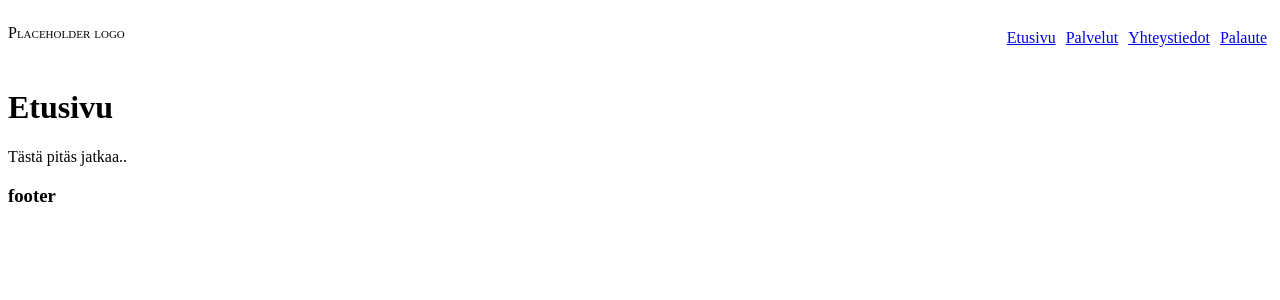
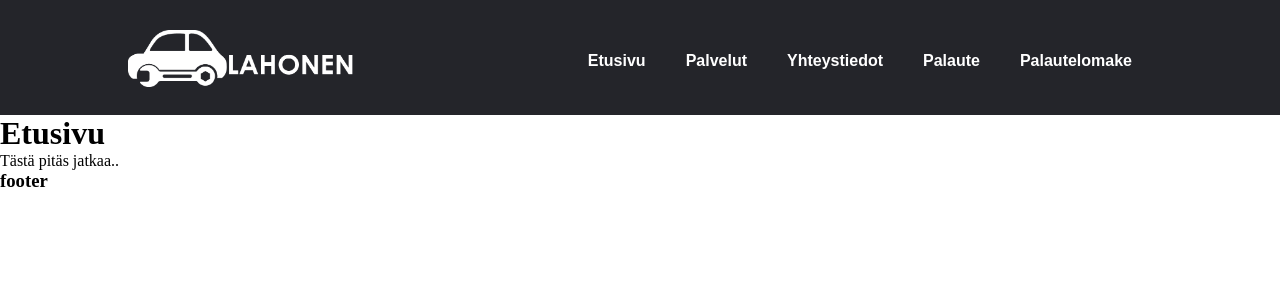
Before and after one commit to KaritaLaine/Autokorjaamo, a Django app: page / in a window 1280 px wide. Shown: the top 300 px of the page. Run offline with Django 3.2, Linux system fonts and the light colour scheme.

Commit message:
headerin ulkonäön säätämistä

```diff
--- a/autokorjaamo/base/static/base.css
+++ b/autokorjaamo/base/static/base.css
@@ -1,15 +1,55 @@
-header {
+* {
+    box-sizing: border-box;
+    margin: 0;
+    padding: 0;
+  }
+
+  header {
+    display: flex;
+    flex-wrap: wrap;
+    justify-content: space-between;
+    align-items: center;
+    padding: 30px 10%;
+    background-color: #24252a;
     width: 100%;
+    height: 115px;
+  }
+
+  .logo {
+    cursor: pointer;
+    margin-left: auto;
+    width: auto;
+    height: 57px;
+    filter: invert(100%);
+    resize: none;
+  }
+
+
+  .nav-links a{
+    font-family: "Montserrat", sans-serif;
+    font-weight: bold;
+    color: white;
+    text-decoration: none;
+  }
+
+  .nav-links {
+    list-style: none;
     display: flex;
-    justify-content: space-between;
-}
+    font-size: 16px;
+  }
 
-#placeholder-logo {
-    font-variant-caps: small-caps;
-}
+  .nav-links li {
+    padding: 0px 20px;
+  }
 
-.nav-item {
-    float: left;
-    list-style: none;
-    padding: 5px;
-}
+  .nav-links li:nth-child(1) {
+    padding: 0 20px 0 0;
+  }
+
+  .nav-links li a {
+    transition: all 0.3s ease 0s;
+  }
+
+  .nav-links li a:hover {
+    color: #E9724C;
+  }
--- a/autokorjaamo/base/templates/base.html
+++ b/autokorjaamo/base/templates/base.html
@@ -11,13 +11,16 @@
 
 <header>
     <title>Lahonen</title>
-    <p id='placeholder-logo'>Placeholder logo</p>
-        <ul id="navigaatio" class="navigaatio">
-            <li class='nav-item'><a href="{% url 'etusivu' %}">Etusivu</a></li>
-            <li class='nav-item'><a href="{% url 'palvelut' %}">Palvelut</a></li>
-            <li class='nav-item'><a href="{% url 'yhteystiedot' %}">Yhteystiedot</a></li>
-            <li class='nav-item'><a href="{% url 'palaute' %}">Palaute</a></li>
+    <a href="{% url 'etusivu' %}"> <img class="logo" src="{% static 'lahonen.png' %}" alt="Lahonen"> </a>
+    <nav>
+        <ul class="nav-links">
+            <li><a href="{% url 'etusivu' %}">Etusivu</a></li>
+            <li><a href="{% url 'palvelut' %}">Palvelut</a></li>
+            <li><a href="{% url 'yhteystiedot' %}">Yhteystiedot</a></li>
+            <li><a href="{% url 'palaute' %}">Palaute</a></li>
+            <li><a href="{% url 'palautelomake' %}">Palautelomake</a></li>
         </ul>
+    </nav>
 </header>
 
 {% block body %}{% endblock %}
```
Also changed, not shown: autokorjaamo/base/static/auto.png (added), autokorjaamo/base/static/lahonen.png (added).
